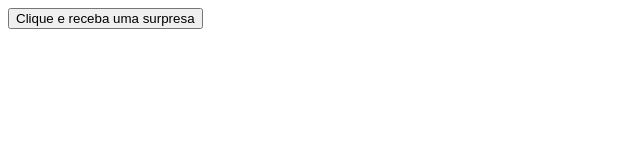
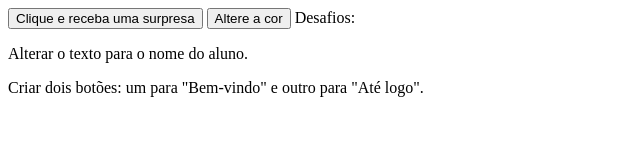
Before and after one commit to JoandsonSilva/estudos-python, a plain HTML site: page JavaScript/JS_02.html in a window 1280 px wide. Shown: the whole page, without its empty margins (0-640 px from the left). Drawn offline with Linux system fonts and the light colour scheme.

Commit message:
Atualiziado

```diff
--- a/JavaScript/JS_02.html
+++ b/JavaScript/JS_02.html
@@ -6,28 +6,25 @@
     <title>Document</title>
 </head>
 <body>
+
+
     <button onclick="mostrarAlerta()"> Clique e receba uma surpresa </button>
+
+    <button onclick="mudarCor()">
+Altere a cor
+    </button>
 
     <script>
         function mostrarAlerta(){
             alert('Seja bem-vindo ao JavaScript!')
         }
+
+        function mudarCor(){
+            document.querySelector('body').style.backgroundColor = 'blue';
+        }
     </script>
-
-
-
-
-
-
-
-
-
-
-
-<!-- desafios:
-
+ Desafios:
 <p>Alterar o texto para o nome do aluno.<p>
-
-<p>Criar dois botões: um para "Bem-vindo" e outro para "Até logo".</p>-->
+<p>Criar dois botões: um para "Bem-vindo" e outro para "Até logo".</p>
 </body>
 </html>
```
Also changed, not shown: JavaScript/JS_01.html (+9 -16 lines), JavaScript/JS_03.html (line endings or trailing spaces).
